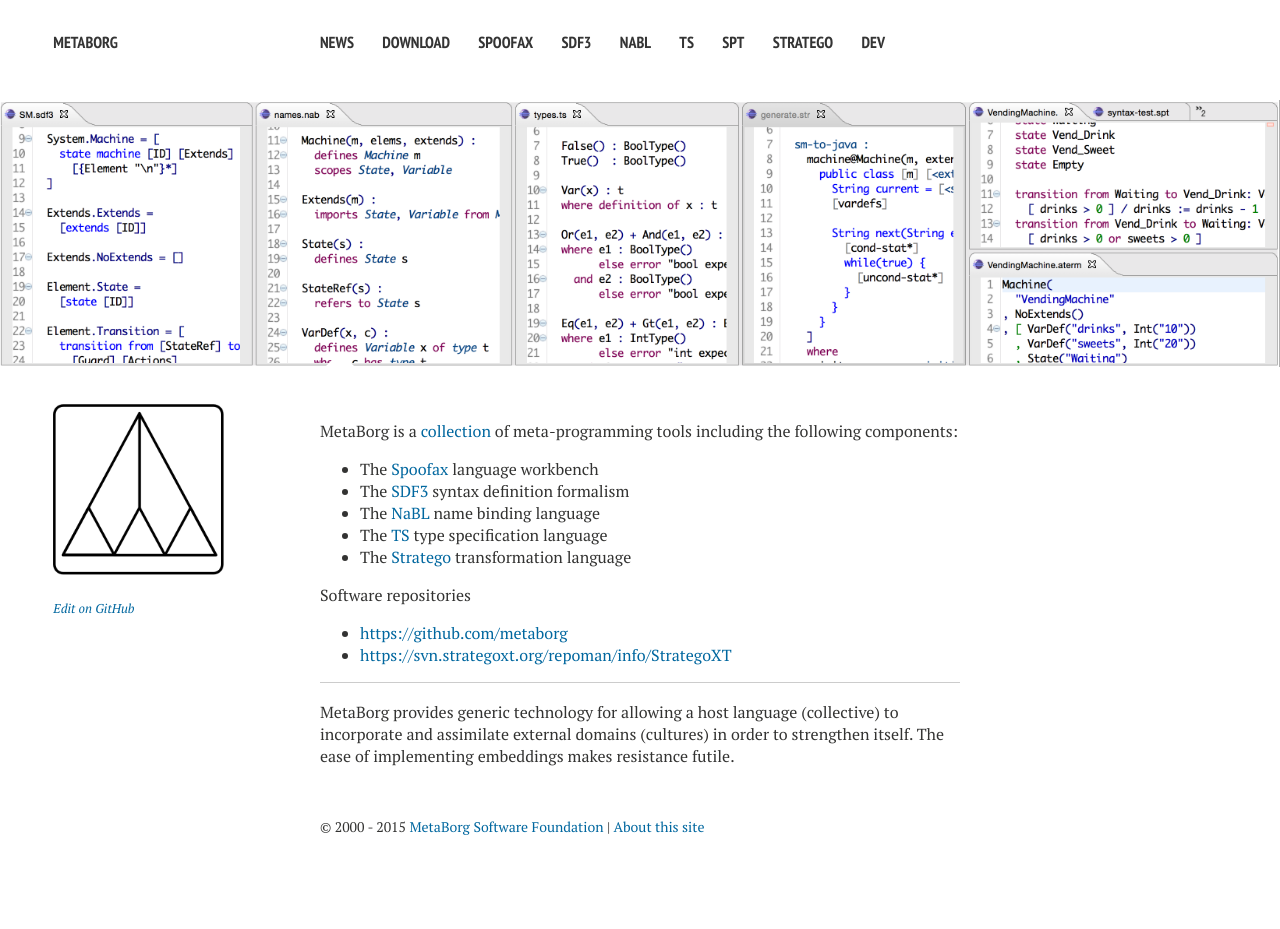
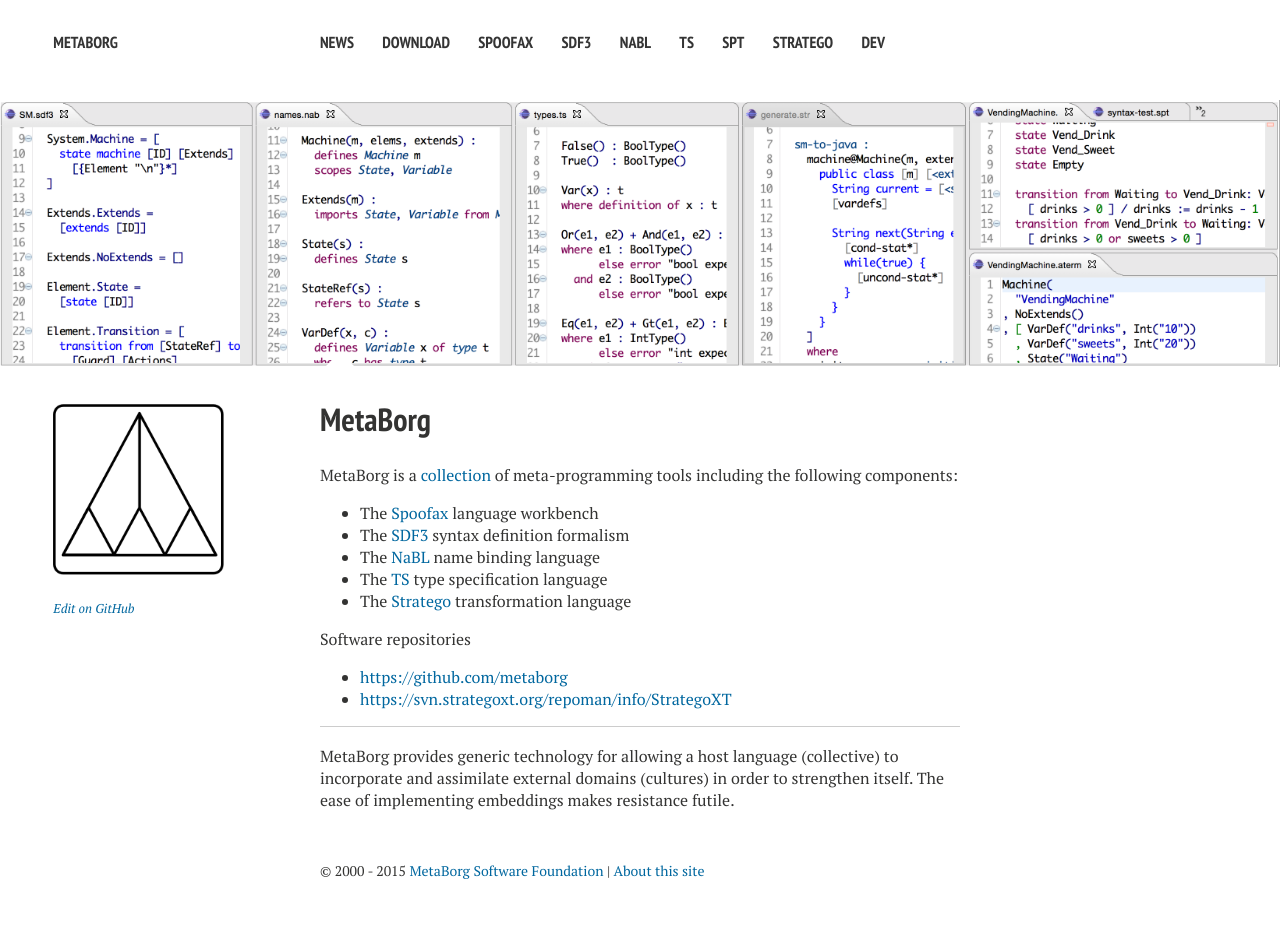
Before and after one commit to MartijnDwars/metaborg.github.io, a Jekyll site: the page built from index.md, in a window 1280 px wide. Built offline with Jekyll 4.4.1, drawn with Linux system fonts in a browser that asks for light colours; nearby versions of some CDN libraries; before the commit the page ends 900 px from its top, so only the background shows below that.

Commit message:
Fix wrong if check.

```diff
--- a/_layouts/page.html
+++ b/_layouts/page.html
@@ -34,7 +34,7 @@
     {% include _author-bio.html %}
   </div>
   <article class="page">
-  {% if post.title %}
+  {% if page.title %}
     <h1>{{ page.title }}</h1>
   {% endif %}
     <div class="article-wrap">
```
